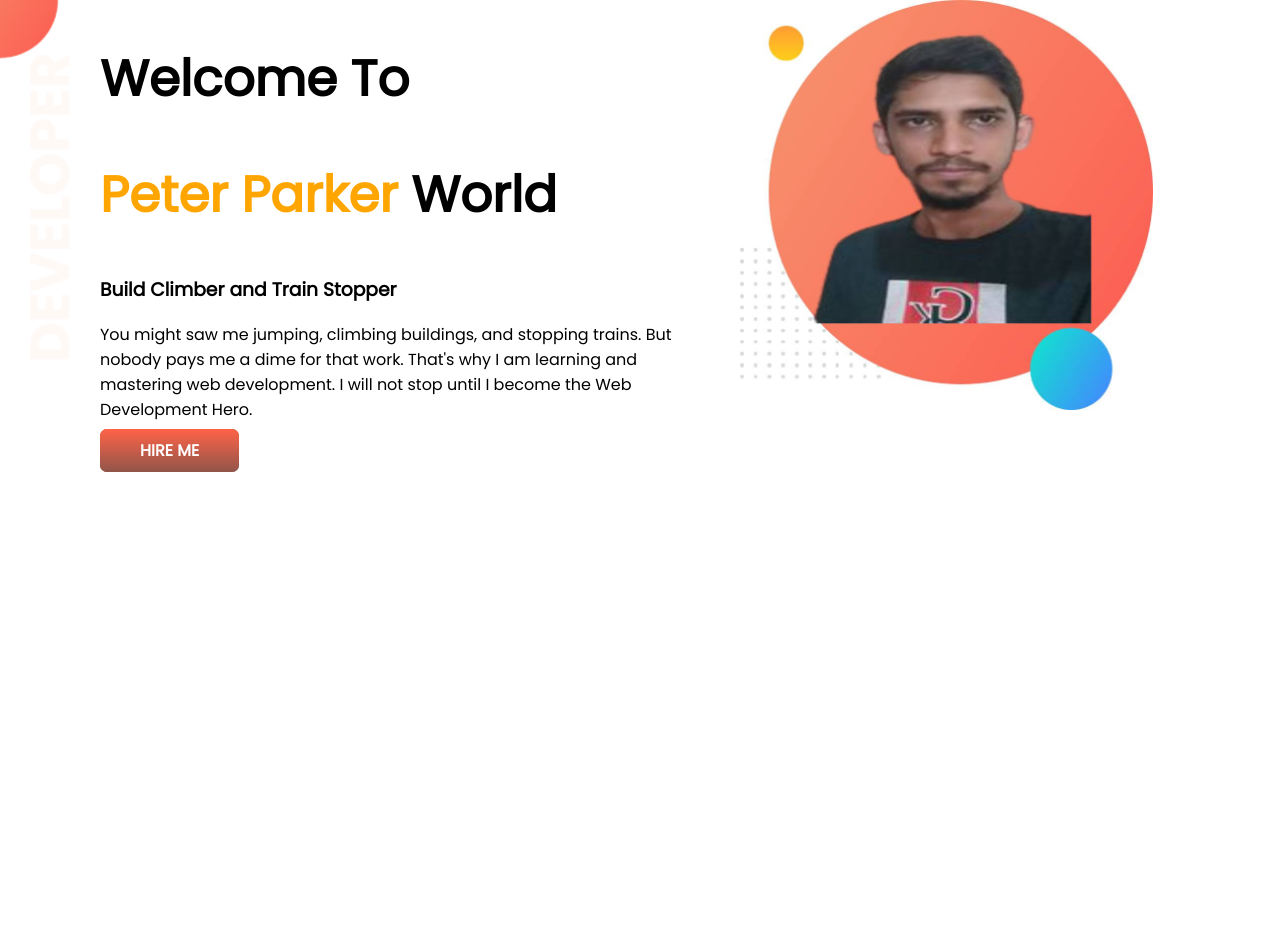
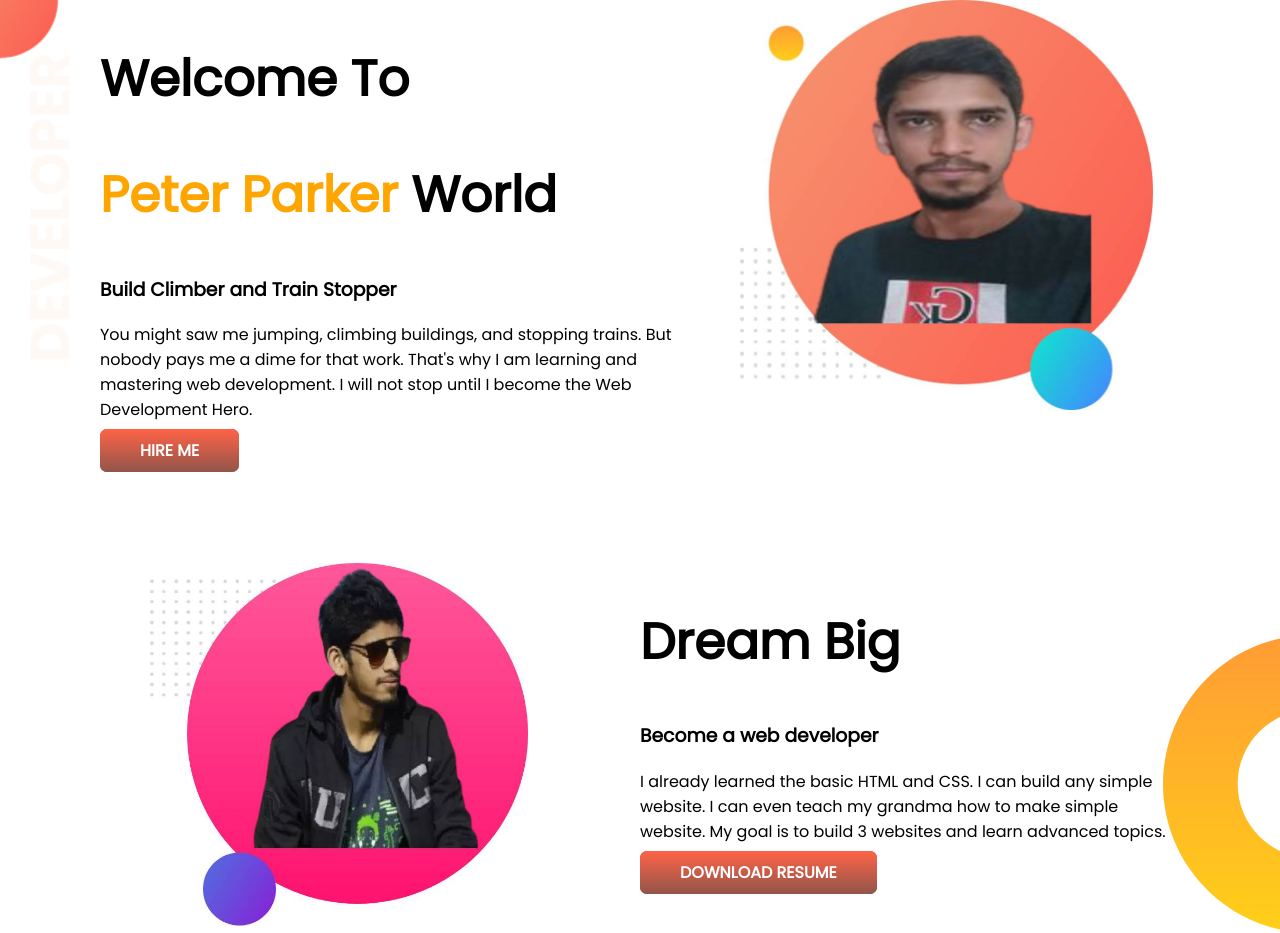
Before and after one commit to tariqul10765/noob-portfolio-website, a plain HTML site: page index.html in a window 1280 px wide. Before the commit the page ends 800 px from the top, so only its background shows below. Drawn offline with Linux system fonts and the light colour scheme.

Commit message:
dream section added

```diff
--- a/index.html
+++ b/index.html
@@ -25,5 +25,18 @@
             <img src="images/my-bg.jpg" alt="Futani marka pic">
         </div>
     </section>
+
+
+    <section class="dream-sec">
+        <div class="half-display my-image">
+            <img src="images/my-bg2.jpg" alt="Futani marka pic">
+        </div>
+        <div class="half-display dream-sec-right">
+            <h1>Dream Big</h1>
+            <h3>Become a web developer</h3>
+            <p>I already learned the basic HTML and CSS. I can build any simple website. I can even teach my grandma how to make simple website. My goal is to build 3 websites and learn advanced topics.</p>
+            <a href="https://www.linkedin.com/company/programminghero/" target="_blank">DOWNLOAD RESUME</a>
+        </div>
+    </section>
 </body>
 </html>
--- a/style.css
+++ b/style.css
@@ -10,6 +10,8 @@
     padding-left: 100px;
     background-image: url(images/top-banner.png);
     background-repeat: no-repeat;
+
+    margin-bottom: 100px;
 }
 .about-sec-left a{
     text-decoration: none;
@@ -30,3 +32,25 @@
     width: 70%;
     padding-left: 50px;
 }
+/* Dream section */
+
+.dream-sec{
+    display: flex;
+    padding-left: 100px;
+    background-image: url(images/dream-bg.png);
+    background-position-x: right;
+    background-position-y: bottom;
+    background-repeat: no-repeat;
+}
+.dream-sec-right{
+    padding-right: 100px;
+}
+.dream-sec-right a{
+    text-decoration: none;
+    color: white;
+    font-weight: bold;
+    border-radius: 7px;
+    padding: 10px 40px;
+    background-color: rgb(145, 85, 74);
+    background-image: linear-gradient(tomato, rgb(145, 85, 74));
+}
```
Also changed, not shown: images/dream-bg.png (added).
